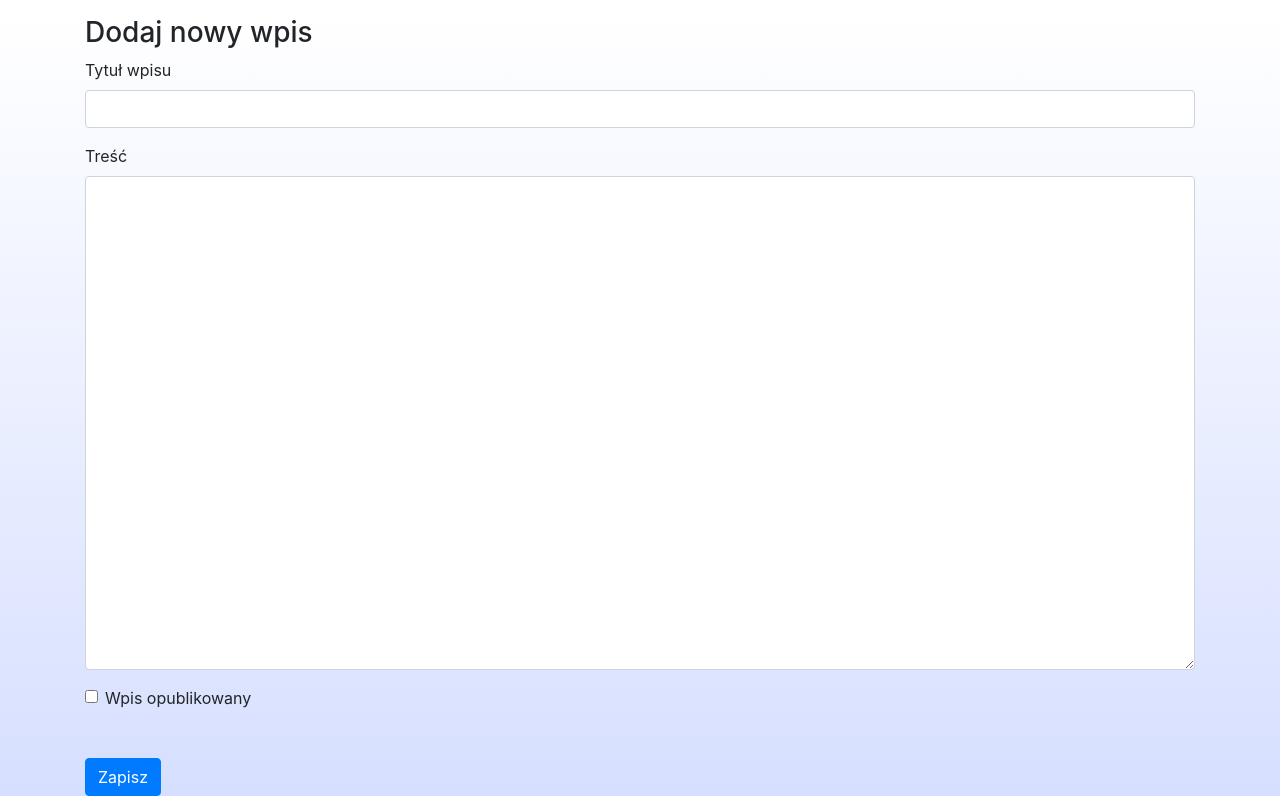
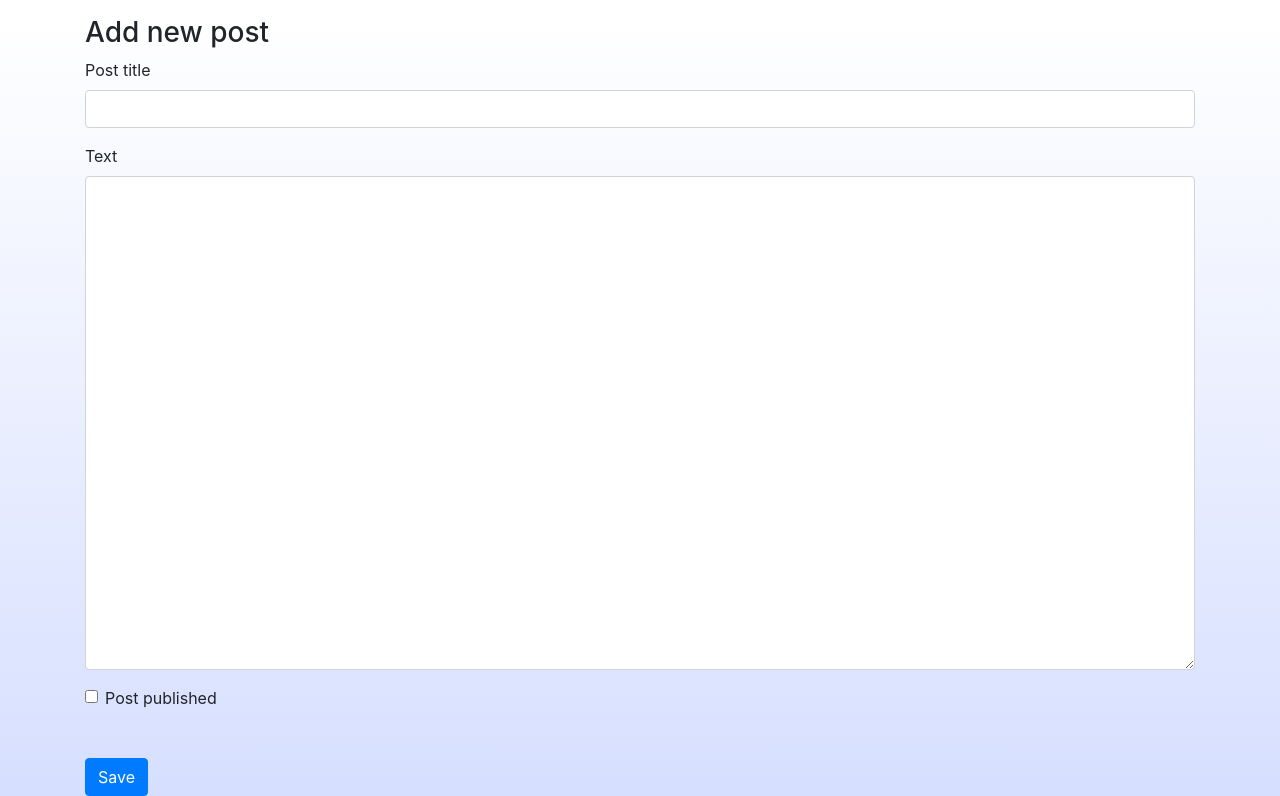
Before and after one commit to MaciekLubocki/Micro_Blog, a Flask app: page /new-post/ in a window 1280 px wide. Shown: the part 64-860 px from the top of the page. Run offline with Flask 2, Linux system fonts and the light colour scheme; the visitor is signed in with stand-in values (Sample User, id 1); some libraries are stand-ins or nearby versions.

Commit message:
Minor updates

```diff
--- a/blog/templates/drafts.html
+++ b/blog/templates/drafts.html
@@ -5,9 +5,9 @@
 <table class="table">
    <thead>
      <tr>
-       <th scope="col">Data</th>
-       <th scope="col">Tytuł</th>
-       <th scope="col">Treść</th>
+       <th scope="col">Date</th>
+       <th scope="col">Title</th>
+       <th scope="col">Text</th>
        <th scope="col"></th>
      </tr>
    </thead>
--- a/blog/templates/entry_form.html
+++ b/blog/templates/entry_form.html
@@ -2,24 +2,24 @@
 
 {% block content %}
 <h3>
-   Dodaj nowy wpis
+   Add new post
 </h3>
 
 <form action="" method="POST">
   {{form.hidden_tag()}}
    <div class="form-group">
-       <label for="title">Tytuł wpisu</label>
+       <label for="title">Post title</label>
        {{ form.title(class_="form-control") }}
    </div>
    <div class="form-group">
-       <label for="body">Treść</label>
+       <label for="body">Text</label>
        {{ form.body(class_="form-control", cols="100", rows="20") }}
    </div>
    <div class="form-check">
        {{ form.is_published(class_="form-check-input") }}
-       <label class="form-check-label" for="is_published">Wpis opublikowany</label>
+       <label class="form-check-label" for="is_published">Post published</label>
    </div>
-   <button type="submit" class="btn btn-primary mt-5">Zapisz</button>
+   <button type="submit" class="btn btn-primary mt-5">Save</button>
 </form>
 
 {% endblock %}
--- a/blog/templates/login_form.html
+++ b/blog/templates/login_form.html
@@ -22,7 +22,7 @@
 
    </div>
    <div class="form-group">
-       <label for="body">Hasło</label>
+       <label for="body">Password</label>
 
        {% if errors and errors.password %}
            {{ form.password(class_="form-control is-invalid") }}
@@ -32,7 +32,7 @@
        <div class="invalid-feedback">{{ errors.password|join(' ') }}</div>
 
    </div>
-   <button type="submit" class="btn btn-primary mt-5">Zaloguj</button>
+   <button type="submit" class="btn btn-primary mt-5">Log in</button>
 </form>
 
 {% endblock %}
```
